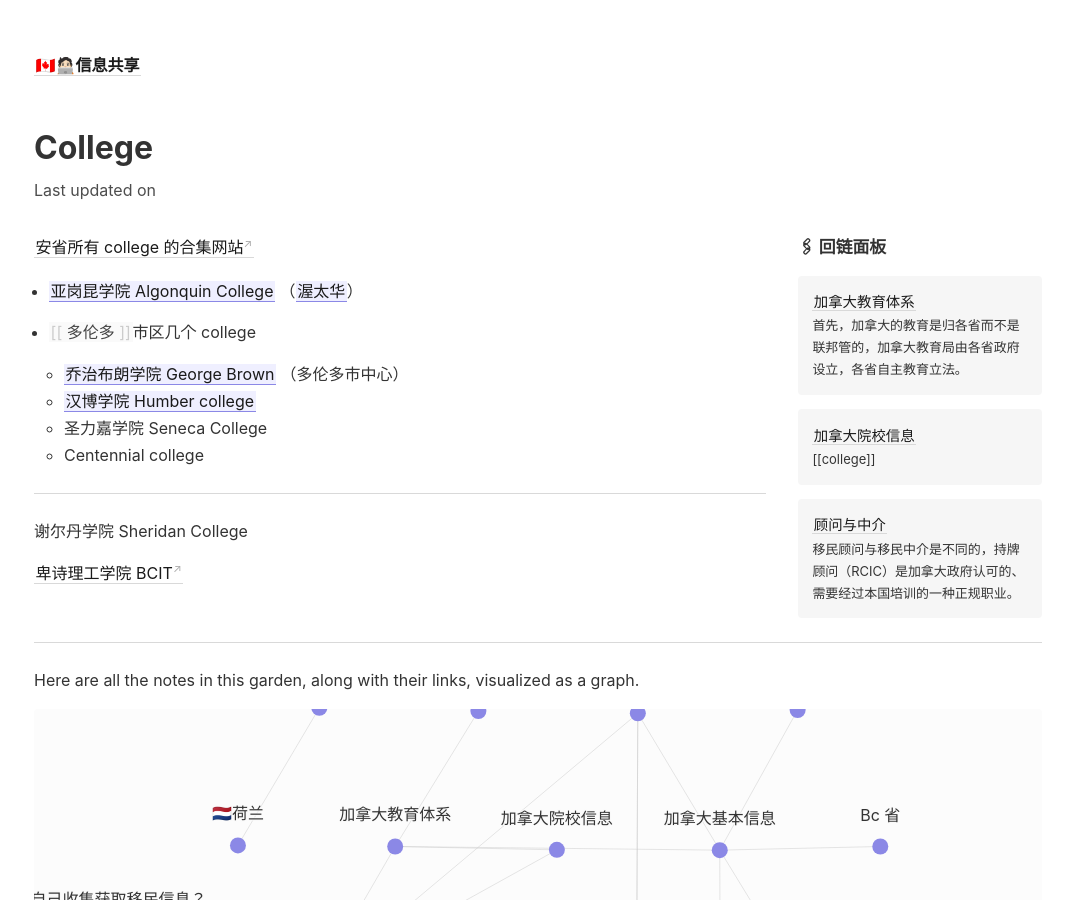
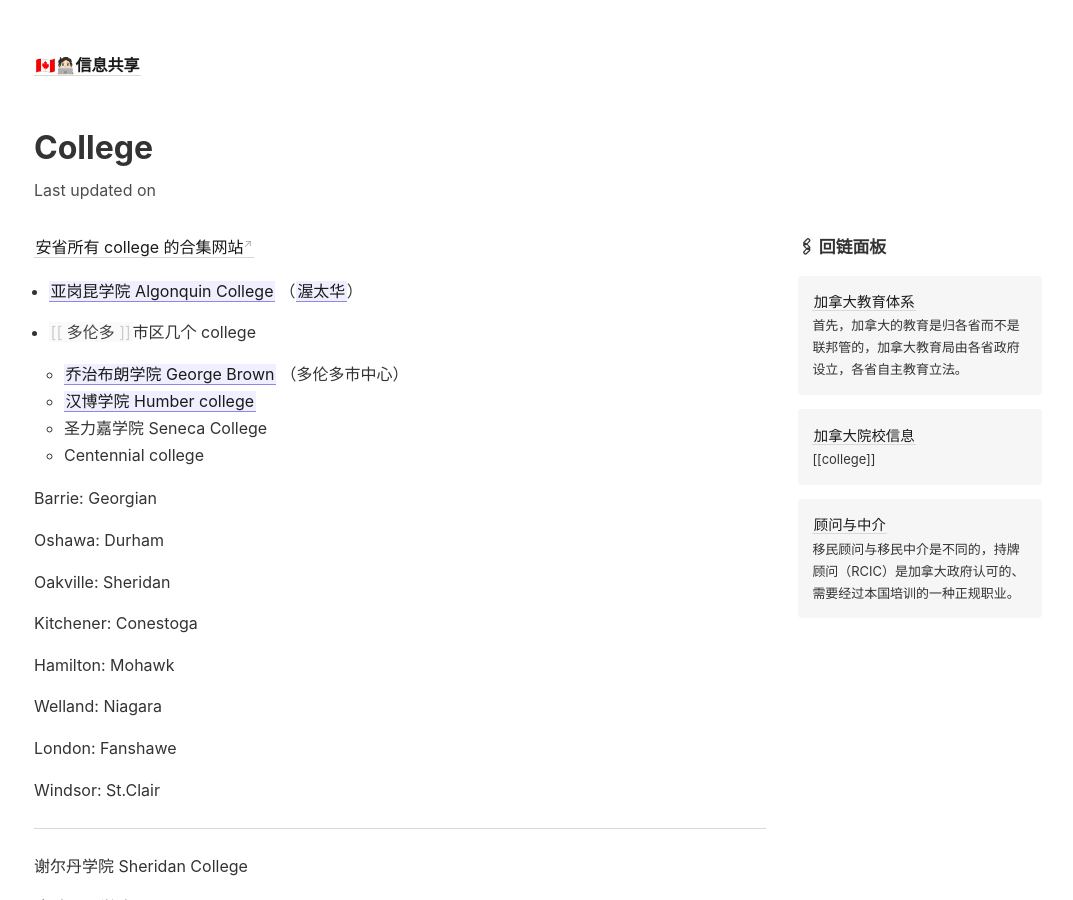
Before and after one commit to Gnblink0/InfoSharingCan, a Jekyll site: the page built from _notes/college.md, in a window 1280 px wide and 900 px high. Shown: the whole window, without its empty margins (102-1175 px from the left). Built offline with Jekyll 4.4.1, drawn with Linux system fonts in a browser that asks for light colours.

Commit message:
vault backup: 2022-09-04 00:27:48

```diff
--- a/_notes/college.md
+++ b/_notes/college.md
@@ -2,7 +2,6 @@
 
 
 - [[亚岗昆学院 Algonquin College]] （[[渥太华]]）
-
 
 - [[多伦多]]市区几个 college
 	- [[乔治布朗学院 George Brown]] （多伦多市中心）
@@ -10,6 +9,24 @@
 	- 圣力嘉学院 Seneca College
 	- Centennial college
 
+Barrie: Georgian
+
+Oshawa: Durham
+
+Oakville: Sheridan
+
+Kitchener: Conestoga
+
+Hamilton: Mohawk
+
+Welland: Niagara
+
+London: Fanshawe
+
+Windsor: St.Clair
+
+
+
 ---
 
 
```
Also changed, not shown: _notes/加拿大工作薪资.md (+3 -1 lines), _notes/渥太华.md (+7 -2 lines).
